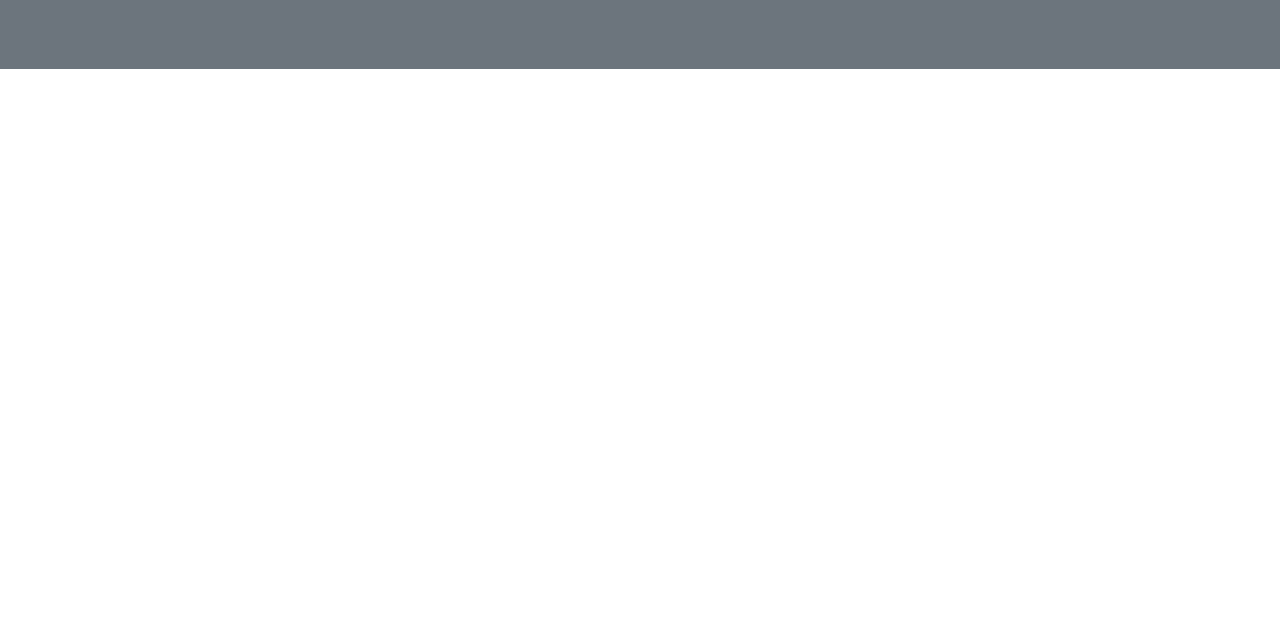
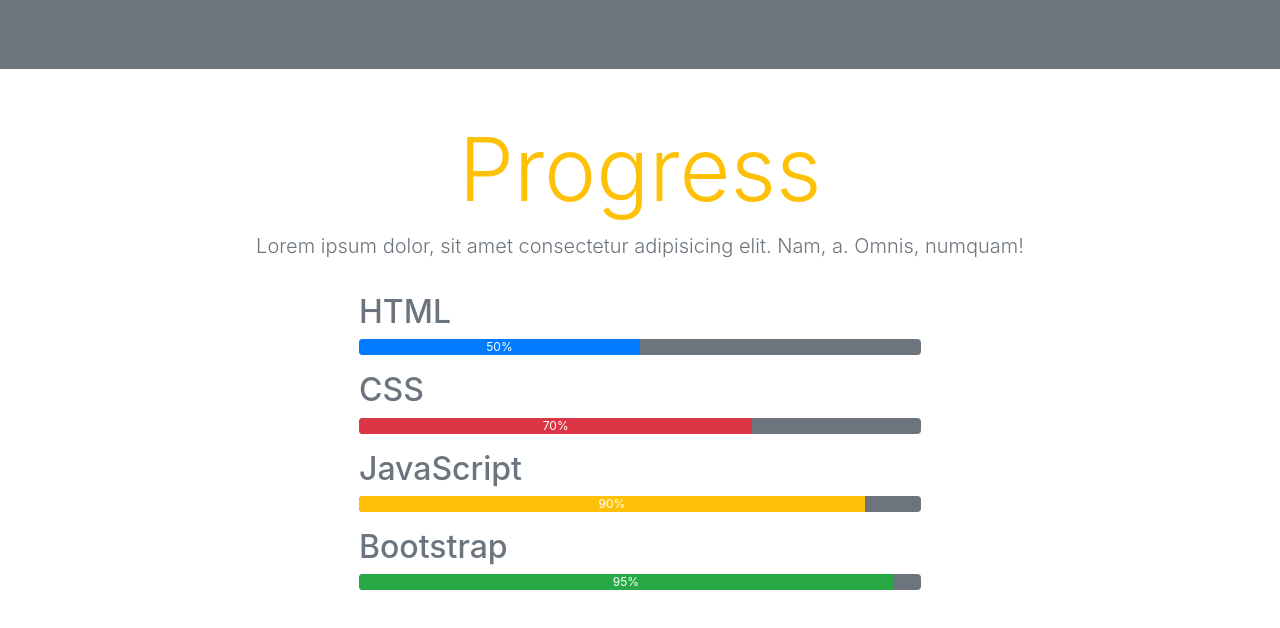
Before and after one commit to chsaqib/bootstrap-project, a plain HTML site: page dist/index.html in a window 1280 px wide. Shown: the part 2750-3378 px from the top of the page. Before the commit the page ends 2819 px from the top, so only its background shows below. Drawn offline with nearby package versions, Linux system fonts and the light colour scheme.

Commit message:
progress section

```diff
--- a/dist/index.html
+++ b/dist/index.html
@@ -218,6 +218,50 @@
       </div>
     </section>
     <!-- end of team -->
+    <!-- progress -->
+    <section class="p-5">
+      <div class="container-fluid">
+        <!-- title -->
+        <div class="row">
+          <div class="col text-center mb-3">
+            <h1 class="text-warning display-2">Progress</h1>
+            <p class="lead text-secondary">Lorem ipsum dolor, sit amet consectetur adipisicing elit. Nam, a. Omnis, numquam!
+            </p>
+          </div>
+        </div>
+        <!-- end of title -->
+        <div class="row justify-content-center">
+          <div class="col-lg-6 col-sm-10 text-secondary">
+            <h2>HTML</h2>
+            <div class="progress bg-secondary mb-3">
+              <div class="progress-bar" style="width: 50%">
+                50%
+              </div>
+            </div>
+            <h2>CSS</h2>
+            <div class="progress bg-secondary mb-3">
+              <div class="progress-bar bg-danger" style="width: 70%">
+                70%
+              </div>
+            </div>
+            <h2>JavaScript</h2>
+            <div class="progress bg-secondary mb-3">
+              <div class="progress-bar bg-warning" style="width: 90%">
+                90%
+              </div>
+            </div>
+            <h2>Bootstrap</h2>
+            <div class="progress bg-secondary mb-3">
+              <div class="progress-bar bg-success" style="width: 95%">
+                95%
+              </div>
+            </div>
+          </div>
+        </div>
+      </div>
+    </section>
+    <!-- end of progress -->
+
     <!-- jQuery first, then Popper.js, then Bootstrap JS -->
     <script
       src="https://code.jquery.com/jquery-3.3.1.slim.min.js"
```
